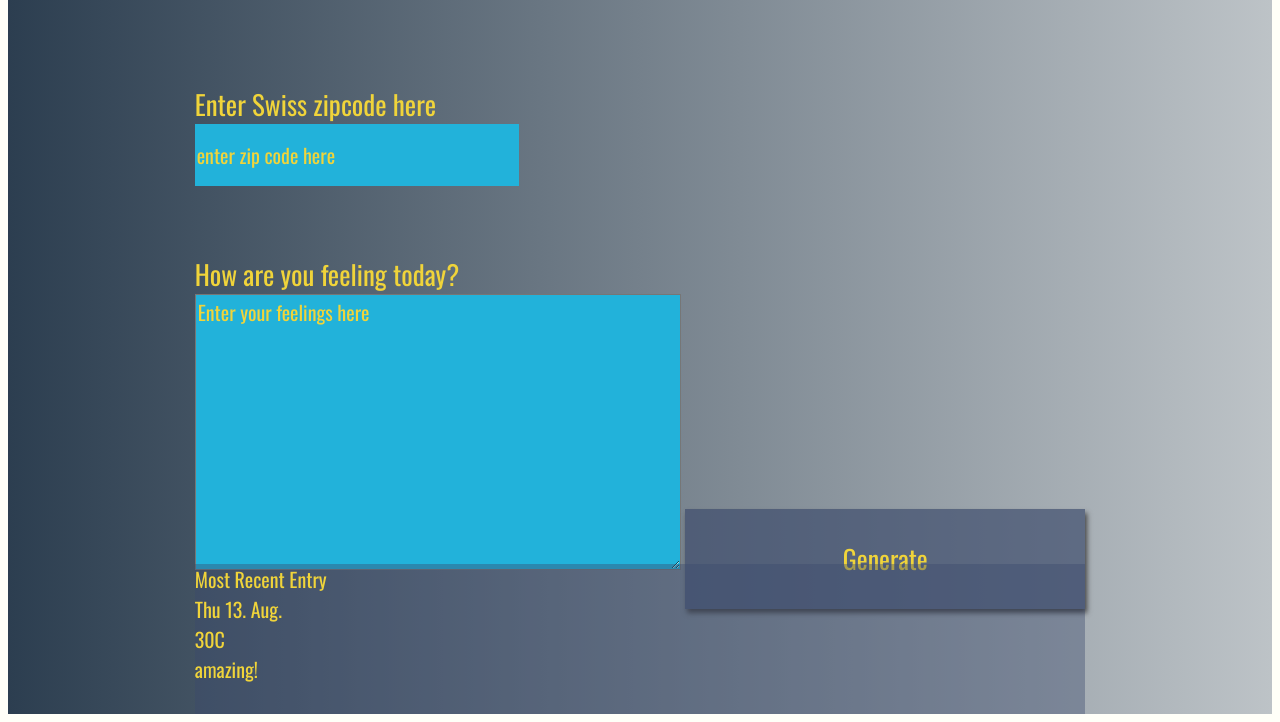
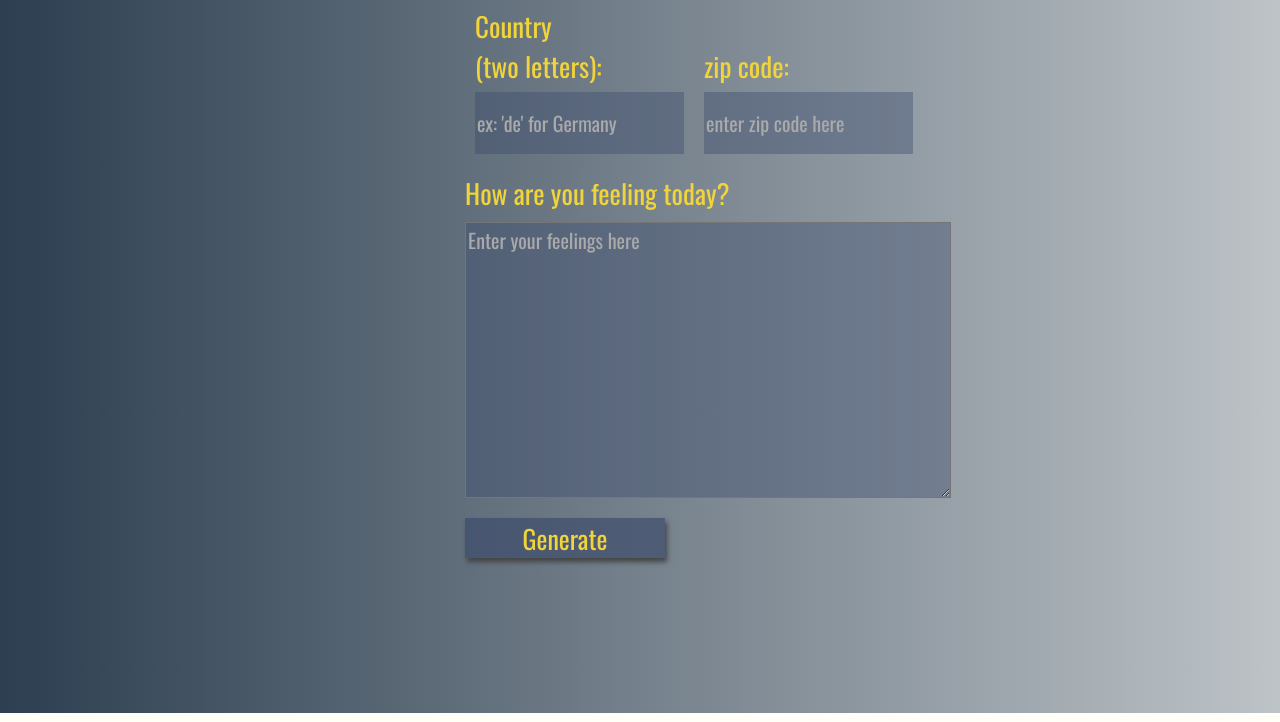
Before and after one commit to OzzieKuda/weather-journal-app, a website: page website/index.html in a window 1280 px wide. Shown: the part 94-816 px from the top of the page. Drawn offline with nearby package versions, Linux system fonts and the light colour scheme; a web font is replaced by a local one.

Commit message:
feat: improves design

```diff
--- a/package.json
+++ b/package.json
@@ -21,5 +21,8 @@
     "body-parser": "^1.19.0",
     "cors": "^2.8.5",
     "express": "^4.17.1"
+  },
+  "engines": {
+    "node": "14.4.0"
   }
 }
--- a/website/app.js
+++ b/website/app.js
@@ -5,7 +5,8 @@ const button = document.getElementById('generate'),
  zip = document.getElementById('zip'),
  date = document.querySelector("#date"),
  temp = document.querySelector("#temp"),
- content = document.querySelector("#content");
+ content = document.querySelector("#content"),
+ entry = document.querySelector(".entry");
 
  let zipcode;
 
@@ -14,6 +15,10 @@ let d = new Date();
 let newDate = `${d.getDate()}.${d.getMonth()}.${d.getFullYear()}`;
 
 // functions
+
+// toggle entry visibility
+
+
 
 // update UI
 
@@ -46,6 +51,7 @@ button.addEventListener('click', async () => {
   });
   updateUI('/weather');
   resetLog();
+  entry.classList.remove("hidden");
 });
 
 // API Weather Map
--- a/website/index.html
+++ b/website/index.html
@@ -10,19 +10,30 @@
 
 <body>
   <div id="app">
+    <div class="main-container">
       <div class="holder headline">
-      Weather Journal App
+        <h1>Weather Journal App</h1>
       </div>
-    <div class="holder zip">
-      <label for="zip">Enter Swiss zipcode here</label>
+
+      <div class="holder city">
+        <div class="country-container">
+          <label for="country">Country<br>(two letters):</label>
+          <input type="text" id="country" placeholder="ex: 'de' for Germany">
+        </div>
+        <div class="zip">
+          <label for="zip-container">zip code:</label>
           <input type="text" id="zip" placeholder="enter zip code here">
         </div>
+      </div>
+
       <div class="holder feel">
         <label for="feelings">How are you feeling today?</label>
         <textarea class="myInput" id="feelings" placeholder="Enter your feelings here" rows="9" cols="50"></textarea>
+      </div>
+      <div class="button-container">
         <button id="generate" type="submit"> Generate </button>
       </div>
-    <div class="holder entry">
+      <div class="holder entry hidden">
         <div class="title">Most Recent Entry</div>
 
         <div id="entryHolder">
@@ -32,6 +43,7 @@
         </div>
       </div>
     </div>
+  </div>
   <script src="app.js" type="text/javascript"></script>
 
 </body>
--- a/website/style.css
+++ b/website/style.css
@@ -1,17 +1,21 @@
+* {
+    margin: 0.2em 0;
+}
+
 body{
     background: #fffff8;
     font-family: -apple-system, BlinkMacSystemFont, sans-serif;
 }
 
 #app{
-    display: grid;
-    grid-auto-rows: minmax(150px, auto);
-    /* grid-template-columns:  */
+    display: flex;
+    flex-flow: column nowrap;
+    align-items: center;
+    align-content: center;
+    justify-content: space-evenly;
+    width: 100vw;
     height:100vh;
-    /* background: #f23557; */
     color: #f0d43a;
-    justify-content: center;
-    grid-gap: 1em;
     font-size: 20px;
     font-family: 'Oswald', sans-serif;
     background: #bdc3c7;
@@ -20,60 +24,55 @@ body{
     /* Chrome 10-25, Safari 5.1-6 */
     background: linear-gradient(to right, #2c3e50, #bdc3c7);
     /* W3C, IE 10+/ Edge, Firefox 16+, Chrome 26+, Opera 12+, Safari 7+ */
-
 }
 
-.holder{
-
+.city {
+    display: flex;
+    flex-flow: row nowrap;
+    align-items: flex-end;
 }
 
-.entry{
-    background: rgba(59, 74, 107, .4);
+.city div {
+    margin: 0.5em;
 }
 
-#entryHolder{
-
+.main-container {
+    width: 350px;
 }
 
-#date{
-
+.entry {
+    background: rgba(59, 74, 107, .4);
+    width: 100%;
+    transition: all 1s ease;
 }
 
-#temp{
-
+.hidden {
+    visibility: hidden;
 }
 
-#content{
-
-}
-
-.headline {
-
-}
-.title{
-
+#entryHolder {
+    color: #fff;
 }
 
 /*  Basic Styling To Override Default For Basic HTML Elements */
-label{
+label {
     display:block;
     font-size: 27px;
 }
 
-input{
+input {
     display:block;
     height: 60px;
-    width: 320px;
-    background:#22b2da;
-    color: #f0d43a;
+    background: rgba(59, 74, 107, .4);
+    color: #fff;
     font-size: 20px;
     font-family: 'Oswald', sans-serif;
     border: none;
 }
 
-button{
-    width: 400px;
-    height: 100px;
+button {
+    width: 200px;
+    height: 40px;
     background: #3b4a6baa;
     color: #f0d43a;
     font-size: 26px;
@@ -88,12 +87,12 @@ button:hover {
     transition: all 1s ease;
 }
 
-h1{
+h1 {
     font-size: 36px;
 }
 
-textarea{
-    background:#22b2da;
+textarea {
+    background: rgba(59, 74, 107, .4);
     color: #f0d43a;
     font-size: 20px;
     font-family: 'Oswald', sans-serif;
@@ -107,9 +106,8 @@ button:focus {
 }
 /* Style for Placeholder Text*/
 ::placeholder { /* Firefox, Chrome, Opera */
-    color: #f0d43a;
+    color: #aaa;
     font-family: 'Oswald', sans-serif;
-
 }
 
 :-ms-input-placeholder { /* Internet Explorer 10-11 */
```
Lines whose indentation alone changed are shown as unchanged.
